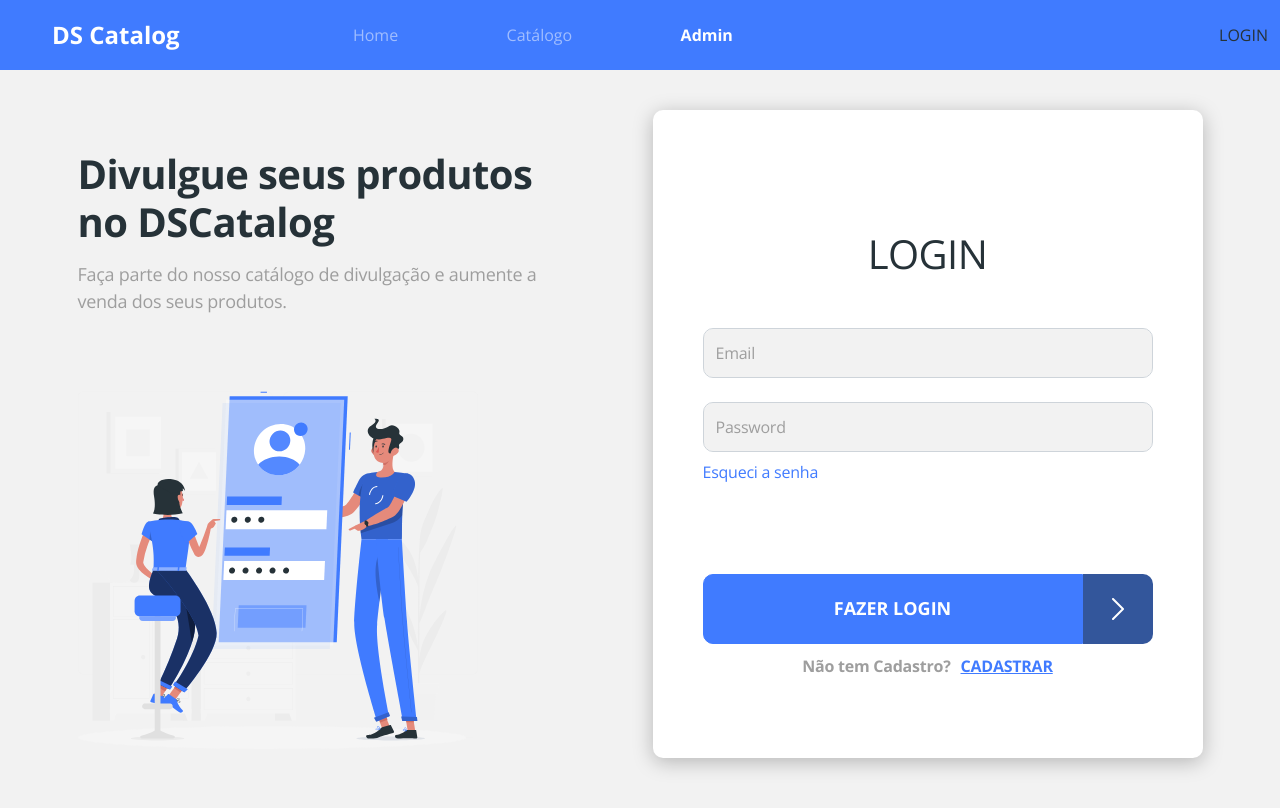
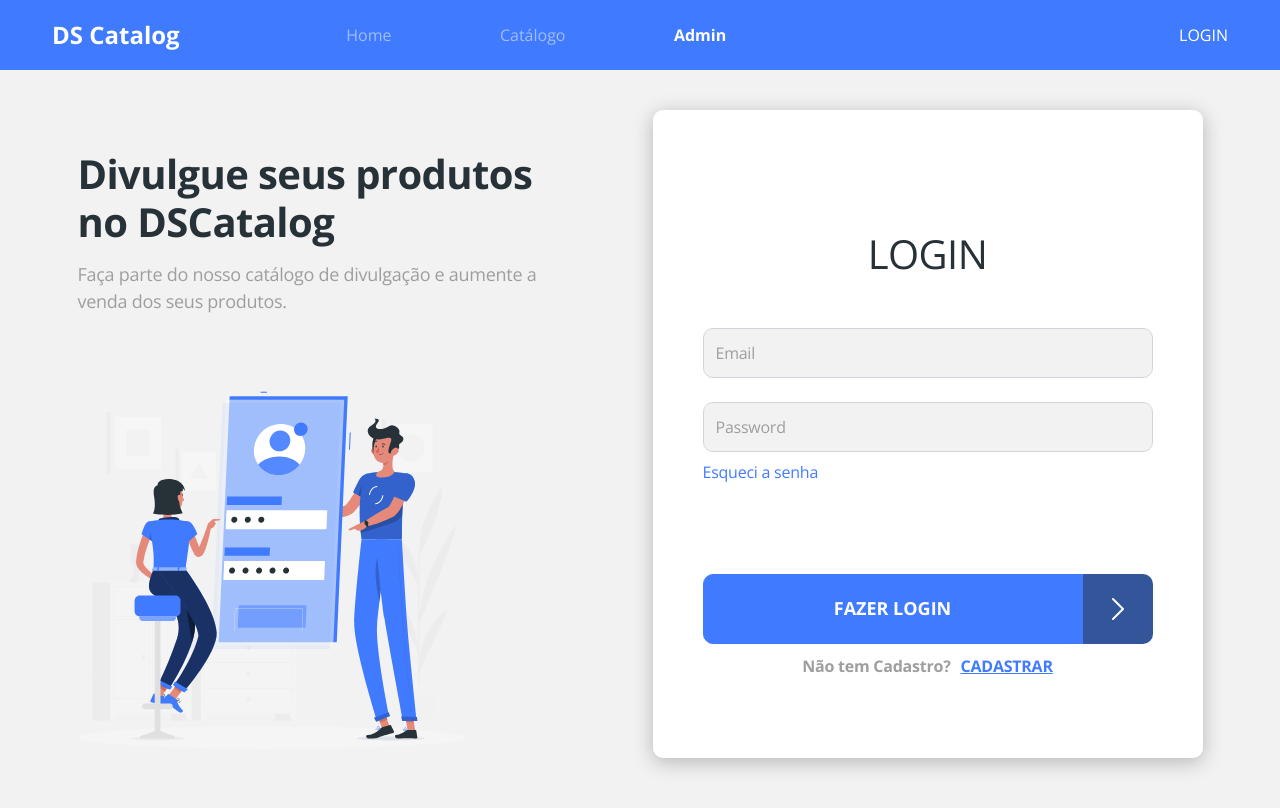
Before and after one commit to Jota-Erre-JR/dscatalog, a React (Create React App) app in the folder frontend/: page /admin/auth/login in a window 1280 px wide. Shown: the top 808 px of the page. Built offline with nearby package versions, Linux system fonts and the light colour scheme; no server answers.

Commit message:
Login/logout styling

```diff
--- a/frontend/src/components/Navbar/index.tsx
+++ b/frontend/src/components/Navbar/index.tsx
@@ -70,10 +70,10 @@ const Navbar = () => {
               </NavLink>
             </ul>
           </div>
-          <div>
+          <div className="nav-login-logout">
             {authData.authenticated ? (
               <>
-              <span>{"Seja bem vindo, " + authData.tokenData?.user_name + " "}</span>
+              <span className="nav-username">{"Olá, " + authData.tokenData?.user_name + "!"}</span>
               <a href="#logout" onClick={handleLogoutClick}>LOGOUT</a>
               </>
             ) : (
--- a/frontend/src/components/Navbar/styles.css
+++ b/frontend/src/components/Navbar/styles.css
@@ -26,3 +26,32 @@
     color: #fff;
     font-weight: bold;
 }
+
+.nav-login-logout{
+    display: none;
+}
+
+@media (min-width: 768px){
+    .nav-login-logout{
+        display: flex;
+        color:#fff;
+        margin-right: 15px;
+        }
+}
+
+@media (min-width: 992px){
+    .nav-login-logout{
+        margin-right: 40px;
+    }
+}
+
+.nav-username{
+    display: none;
+}
+
+@media (min-width: 992px){
+.nav-username{
+    display: unset;
+    margin-right: 15px;
+}
+}
--- a/frontend/src/pages/Admin/User/index.tsx
+++ b/frontend/src/pages/Admin/User/index.tsx
@@ -25,8 +25,8 @@ const Users = () => {
   return (
     <div className='user-list'>
       {page?.content.map((item) => (
-        <p key={item.id}>{"First Name: " + item.firstName}<br/> {"email: " + item.email} <br/> <pre>{
-            JSON.stringify(item.roles, ['authority'], 0)}</pre></p>
+        <p key={item.id}>{"First Name: " + item.firstName}<br/> {"email: " + item.email} <br/> {
+            JSON.stringify(item.roles, ['authority'], 0)}</p>
             ))}
     </div>
   );
```
